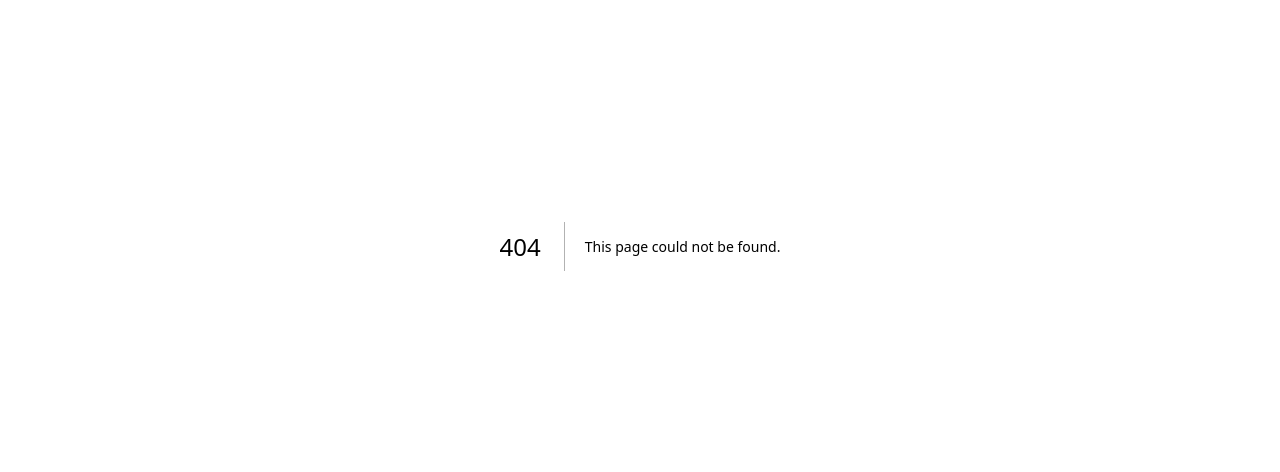
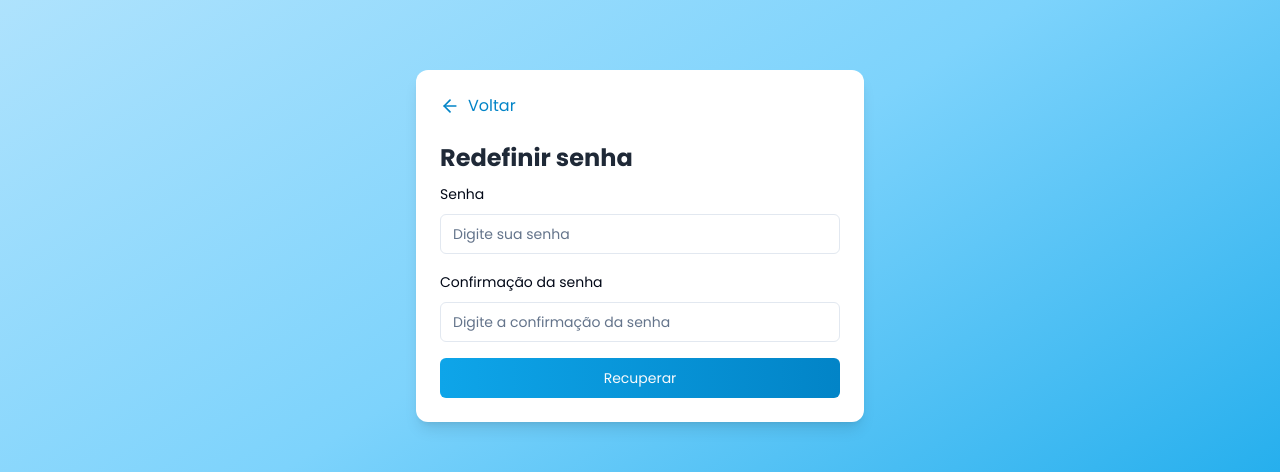
Before and after one commit to NatanTeixeiraVieira/nextway, a Next.js app: page /recover-password/1 in a window 1280 px wide. Before the commit this address had no page. Shown: the part 154-626 px from the top of the page. Built offline with nearby package versions, Linux system fonts and the light colour scheme; no server answers.

Commit message:
feat(recover-password): Init page

```diff
--- a/src/app/(public)/auth/_components/register-form/register-form.model.ts
+++ b/src/app/(public)/auth/_components/register-form/register-form.model.ts
@@ -6,7 +6,7 @@ import { useMutation } from '@tanstack/react-query';
 import { useForm } from 'react-hook-form';
 import { usePasswordInput } from '../../hooks/use-password-input';
 import { registerFormSchema } from './schemas/register-form.schema';
-import type { RegisterFormData } from './types/register-form-data';
+import type { RegisterFormData } from './types/register-form-data.type';
 import type { RegisterService } from './types/register.type';
 
 export type RegisterModelProps = {
--- /dev/null
+++ b/src/app/(public)/recover-password/[token]/page.tsx
@@ -0,0 +1,18 @@
+'use client';
+
+import { useRecoverPassword } from './recover-password.model';
+import RecoverPasswordView from './recover-password.view';
+import { recoverPasswordService } from './services/recover-password.service';
+
+export type RecoverPasswordParams = {
+	params: Promise<{
+		token: string;
+	}>;
+};
+
+// TODO: Remove use client and make the recover password by server
+export default function RecoverPasswordPage({ params }: RecoverPasswordParams) {
+	const methods = useRecoverPassword({ params, recoverPasswordService });
+
+	return <RecoverPasswordView {...methods} />;
+}
--- /dev/null
+++ b/src/app/(public)/recover-password/[token]/recover-password.model.ts
@@ -0,0 +1,74 @@
+import type { AppError } from '@/errors/error';
+import { useToast } from '@/hooks/use-toast';
+import { requestErrorHandling } from '@/utils/error-handling';
+import { zodResolver } from '@hookform/resolvers/zod';
+import { useMutation } from '@tanstack/react-query';
+import { use } from 'react';
+import { useForm } from 'react-hook-form';
+import { usePasswordInput } from '../../auth/hooks/use-password-input';
+import type { RecoverPasswordParams } from './page';
+import { recoverPasswordSchema } from './schemas/recover-password.schema';
+import type { RecoverPasswordFormData } from './types/recover-password-form-date.type';
+import type { RecoverPasswordService } from './types/recover-password.type';
+
+export type RecoverPasswordModelProps = {
+	params: RecoverPasswordParams['params'];
+	recoverPasswordService: RecoverPasswordService;
+};
+
+export const useRecoverPassword = ({
+	params,
+	recoverPasswordService,
+}: RecoverPasswordModelProps) => {
+	const { token } = use(params);
+	const { toast } = useToast();
+
+	const { passwordInputType, handleIconEyeClick } = usePasswordInput();
+	const {
+		passwordInputType: confirmPasswordInputType,
+		handleIconEyeClick: handleConfirmPasswordIconEyeClick,
+	} = usePasswordInput();
+	const {
+		register,
+		handleSubmit: submit,
+		formState: { errors, dirtyFields },
+		reset,
+	} = useForm<RecoverPasswordFormData>({
+		resolver: zodResolver(recoverPasswordSchema),
+		defaultValues: {
+			password: '',
+			confirmPassword: '',
+		},
+	});
+
+	const { mutateAsync, isPending, isSuccess } = useMutation({
+		mutationFn: recoverPasswordService.changePassword,
+		onSuccess: () => {
+			reset();
+		},
+		onError: (error: AppError) => {
+			toast({
+				variant: 'destructive',
+				className: 'recover-password-change-password-toast-error',
+				title: requestErrorHandling(error, 'Falha ao alterar senha.'),
+			});
+		},
+	});
+
+	const handleSubmit = submit(async ({ password }) => {
+		mutateAsync({ password, changePasswordToken: token });
+	});
+
+	return {
+		passwordInputType,
+		confirmPasswordInputType,
+		errors,
+		dirtyFields,
+		isSuccess,
+		isPending,
+		handleSubmit,
+		register,
+		handleConfirmPasswordIconEyeClick,
+		handleIconEyeClick,
+	};
+};
--- /dev/null
+++ b/src/app/(public)/recover-password/[token]/recover-password.view.tsx
@@ -0,0 +1,81 @@
+import { Button } from '@/components/ui/button';
+import { Input } from '@/components/ui/input';
+import { Label } from '@/components/ui/label';
+import { ArrowLeft } from 'lucide-react';
+import Link from 'next/link';
+import type { useRecoverPassword } from './recover-password.model';
+
+type RecoverPasswordViewProps = ReturnType<typeof useRecoverPassword>;
+
+export default function RecoverPasswordView(props: RecoverPasswordViewProps) {
+	const {
+		passwordInputType,
+		confirmPasswordInputType,
+		errors,
+		dirtyFields,
+		handleSubmit,
+		register,
+		handleConfirmPasswordIconEyeClick,
+		handleIconEyeClick,
+	} = props;
+
+	return (
+		<div className="min-h-screen flex items-center bg-gradient-to-br from-sky-200 via-sky-300 to-sky-500 p-4">
+			<div className="mx-auto w-full max-w-md">
+				<div className="bg-white rounded-xl shadow-lg overflow-hidden">
+					<div className="p-6 ">
+						<Link
+							href="/auth"
+							className="inline-flex items-center text-sky-600 hover:text-sky-700 mb-6"
+						>
+							<ArrowLeft className="w-5 h-5 mr-2" />
+							Voltar
+						</Link>
+						<h1 className="text-2xl font-semibold text-gray-800 mb-2">
+							Redefinir senha
+						</h1>
+
+						<form onSubmit={handleSubmit} noValidate className="space-y-4">
+							<div className="space-y-2">
+								<Label htmlFor="password">Senha</Label>
+								<Input
+									id="password"
+									type={passwordInputType}
+									placeholder="Digite sua senha"
+									{...register('password')}
+									isDirty={dirtyFields.password}
+									onIconEyeClick={handleIconEyeClick}
+									isEyeOpen={passwordInputType === 'password'}
+									helperText={errors.password?.message}
+								/>
+							</div>
+							<div className="space-y-2">
+								<Label htmlFor="confirmPassword">Confirmação da senha</Label>
+								<Input
+									id="confirmPassword"
+									type={confirmPasswordInputType}
+									placeholder="Digite a confirmação da senha"
+									{...register('confirmPassword')}
+									isDirty={dirtyFields.confirmPassword}
+									onIconEyeClick={handleConfirmPasswordIconEyeClick}
+									isEyeOpen={confirmPasswordInputType === 'password'}
+									helperText={errors.confirmPassword?.message}
+								/>
+							</div>
+
+							<Button
+								type="submit"
+								// disabled={isPending}
+								className="w-full bg-gradient-to-r from-sky-500 to-sky-600 py-0"
+							>
+								Recuperar
+								{/* {!isPending && 'Recuperar'}
+									{isPending && <Spinner />} */}
+							</Button>
+						</form>
+					</div>
+				</div>
+			</div>
+		</div>
+	);
+}
--- /dev/null
+++ b/src/app/(public)/recover-password/[token]/schemas/recover-password.schema.ts
@@ -0,0 +1,21 @@
+import { commonFieldSchema } from '@/validations/schemas';
+import { z } from 'zod';
+
+// TODO: Create a global schema to password and recover password
+export const recoverPasswordSchema = z
+	.object({
+		password: commonFieldSchema('A senha é obrigatória.').min(
+			8,
+			'A senha deve ter no mínimo 8 caracteres.',
+		),
+		confirmPassword: commonFieldSchema('A confirmação de senha é obrigatória.'),
+	})
+	.superRefine((data, ctx) => {
+		if (data.password !== data.confirmPassword) {
+			ctx.addIssue({
+				code: z.ZodIssueCode.custom,
+				message: 'As senhas devem ser iguais.',
+				path: ['confirmPassword'],
+			});
+		}
+	});
--- /dev/null
+++ b/src/app/(public)/recover-password/[token]/services/recover-password.service.ts
@@ -0,0 +1,38 @@
+import { fetcher, type FetcherResponse } from '@/utils/fetcher';
+import type {
+	ChangePasswordInput,
+	ChangePasswordOutput,
+	RecoverPasswordService,
+	VerifyTokenInput,
+	VerifyTokenOutput,
+} from '../types/recover-password.type';
+
+export const recoverPasswordService: RecoverPasswordService = {
+	verifyToken: async (
+		input: VerifyTokenInput,
+	): Promise<FetcherResponse<VerifyTokenOutput>> => {
+		const response = await fetcher<VerifyTokenOutput>(
+			'/user/v1/recover-password/verify-token',
+			{
+				method: 'POST',
+				body: input,
+			},
+		);
+
+		return response;
+	},
+
+	changePassword: async (
+		input: ChangePasswordInput,
+	): Promise<FetcherResponse<ChangePasswordOutput>> => {
+		const response = await fetcher<ChangePasswordOutput>(
+			'/user/v1/recover-password/change-password',
+			{
+				method: 'POST',
+				body: input,
+			},
+		);
+
+		return response;
+	},
+};
--- /dev/null
+++ b/src/app/(public)/recover-password/[token]/types/recover-password-form-date.type.ts
@@ -0,0 +1,4 @@
+import type { z } from 'zod';
+import type { recoverPasswordSchema } from '../schemas/recover-password.schema';
+
+export type RecoverPasswordFormData = z.infer<typeof recoverPasswordSchema>;
--- /dev/null
+++ b/src/app/(public)/recover-password/[token]/types/recover-password.type.ts
@@ -0,0 +1,26 @@
+import type { FetcherResponse } from '@/utils/fetcher';
+
+export type RecoverPasswordService = {
+	verifyToken: (
+		params: VerifyTokenInput,
+	) => Promise<FetcherResponse<VerifyTokenOutput>>;
+
+	changePassword: (
+		params: ChangePasswordInput,
+	) => Promise<FetcherResponse<ChangePasswordOutput>>;
+};
+
+export type VerifyTokenInput = {
+	token: string;
+};
+
+export type VerifyTokenOutput = {
+	isValid: boolean;
+};
+
+export type ChangePasswordInput = {
+	changePasswordToken: string;
+	password: string;
+};
+
+export type ChangePasswordOutput = undefined;
```
Also changed, not shown: src/app/(public)/auth/_components/register-form/types/register-form-data.type.ts (renamed from src/app/(public)/auth/_components/register-form/types/register-form-data.ts).
